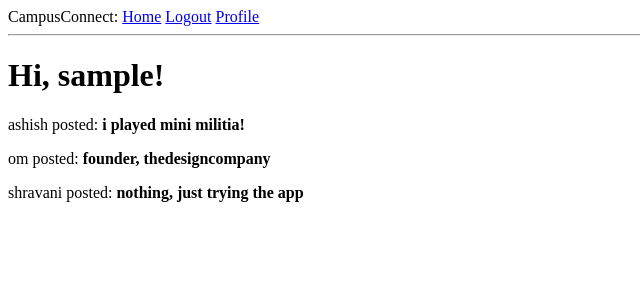
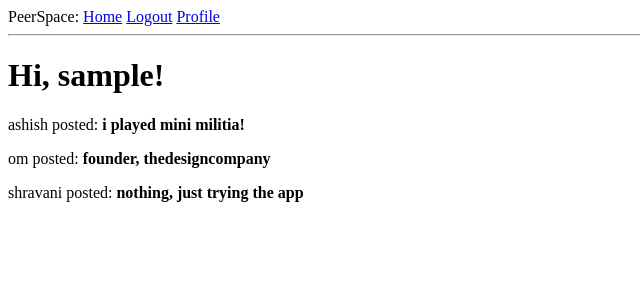
Before and after one commit to anni02th/PeerSpace, a Flask app: page / in a window 1280 px wide. Shown: the top 300 px of the page, without its empty margins (0-640 px from the left). Run offline with Flask 3, Linux system fonts and the light colour scheme; the visitor is signed in with stand-in values (Sample User, id 1); data comes from the database, SQL or seed files in the repository.

Commit message:
Update page titles and branding in base.html

```diff
--- a/app/templates/base.html
+++ b/app/templates/base.html
@@ -3,14 +3,14 @@
 
 <head>
     {% if title %}
-    <title>{{ title }} - CampusConnect</title>
+    <title>{{ title }} - PeerSpace</title>
     {% else %}
-    <title>Welcome to CampusConnect</title>
+    <title>Welcome to PeerSpace</title>
     {% endif %}
 </head>
 
 <body>
-    <div>CampusConnect:
+    <div>PeerSpace:
         <a href="{{ url_for('index') }}">Home</a>
         {% if current_user.is_anonymous %}
         <a href="{{ url_for('login') }}">Login</a>
```
